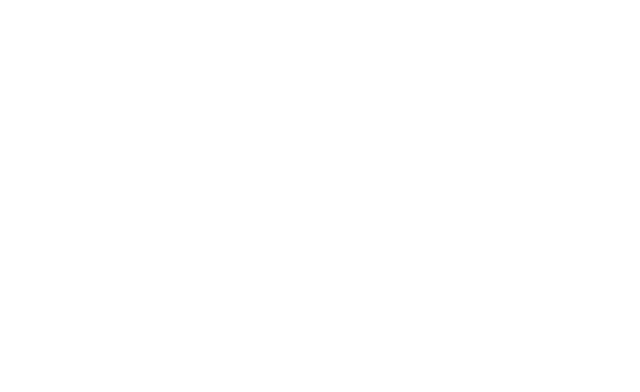
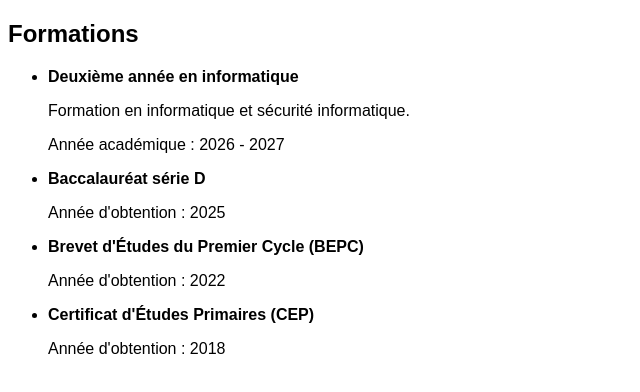
Before and after one commit to steph-dev17/mon-cv, a plain HTML site: page index.html in a window 1280 px wide. Shown: the whole page, without its empty margins (0-640 px from the left). Drawn offline with Linux system fonts and the light colour scheme.

Commit message:
mise en place de la section formations

```diff
--- a/index.html
+++ b/index.html
@@ -12,7 +12,28 @@
   <!-- DESCRIPTION -->
 
   <!-- FORMATIONS -->
-
+<section id="formations">
+    <h2>Formations</h2>
+    <ul>
+        <li>
+            <strong>Deuxième année en informatique</strong>
+            <p>Formation en informatique et sécurité informatique.</p>
+            <p>Année académique : 2026 - 2027</p>
+        </li>
+        <li>
+            <strong>Baccalauréat série D</strong>
+            <p>Année d'obtention : 2025</p>
+        </li>
+        <li>
+            <strong>Brevet d'Études du Premier Cycle (BEPC)</strong>
+            <p>Année d'obtention : 2022</p>
+        </li>
+        <li>
+            <strong>Certificat d'Études Primaires (CEP)</strong>
+            <p>Année d'obtention : 2018</p>
+        </li>
+    </ul>
+</section>
   <!-- COMPETENCES -->
 
   <!-- ASSOCIATIONS -->
```
